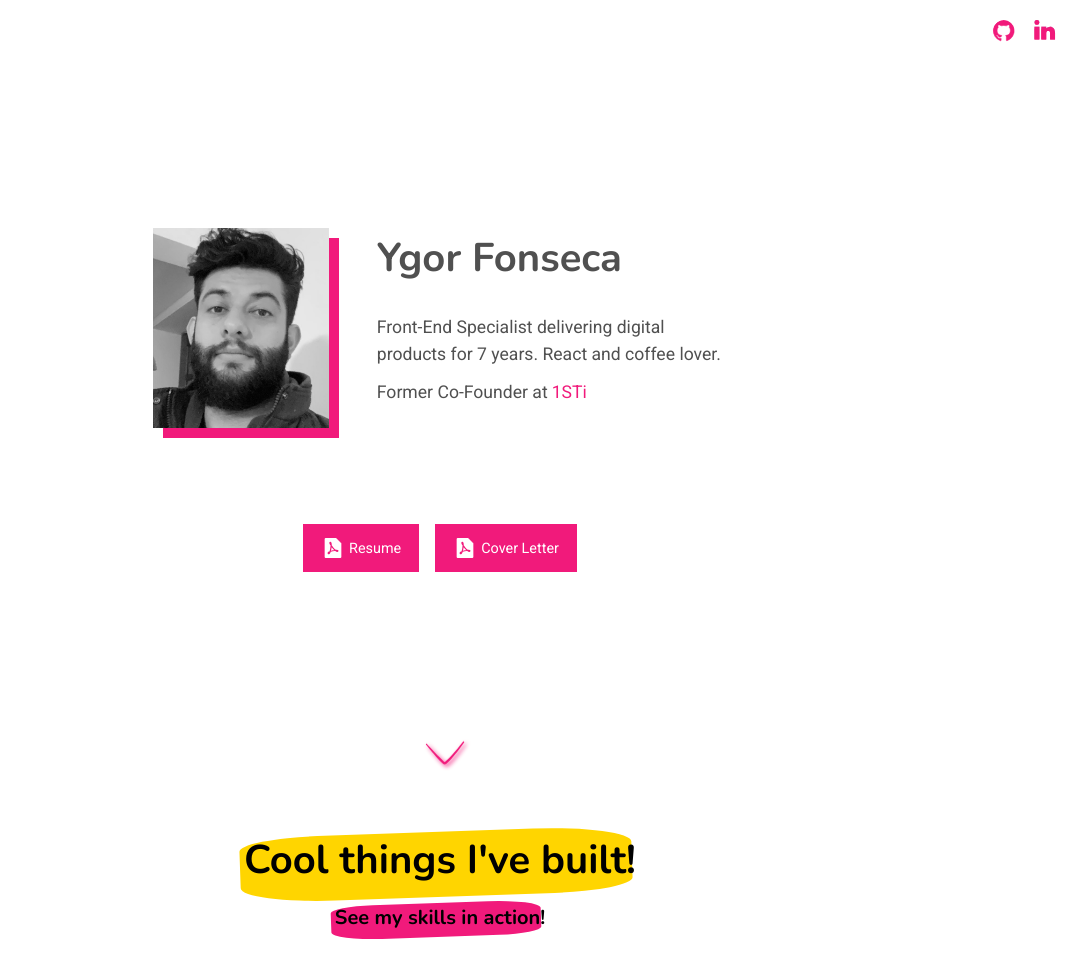
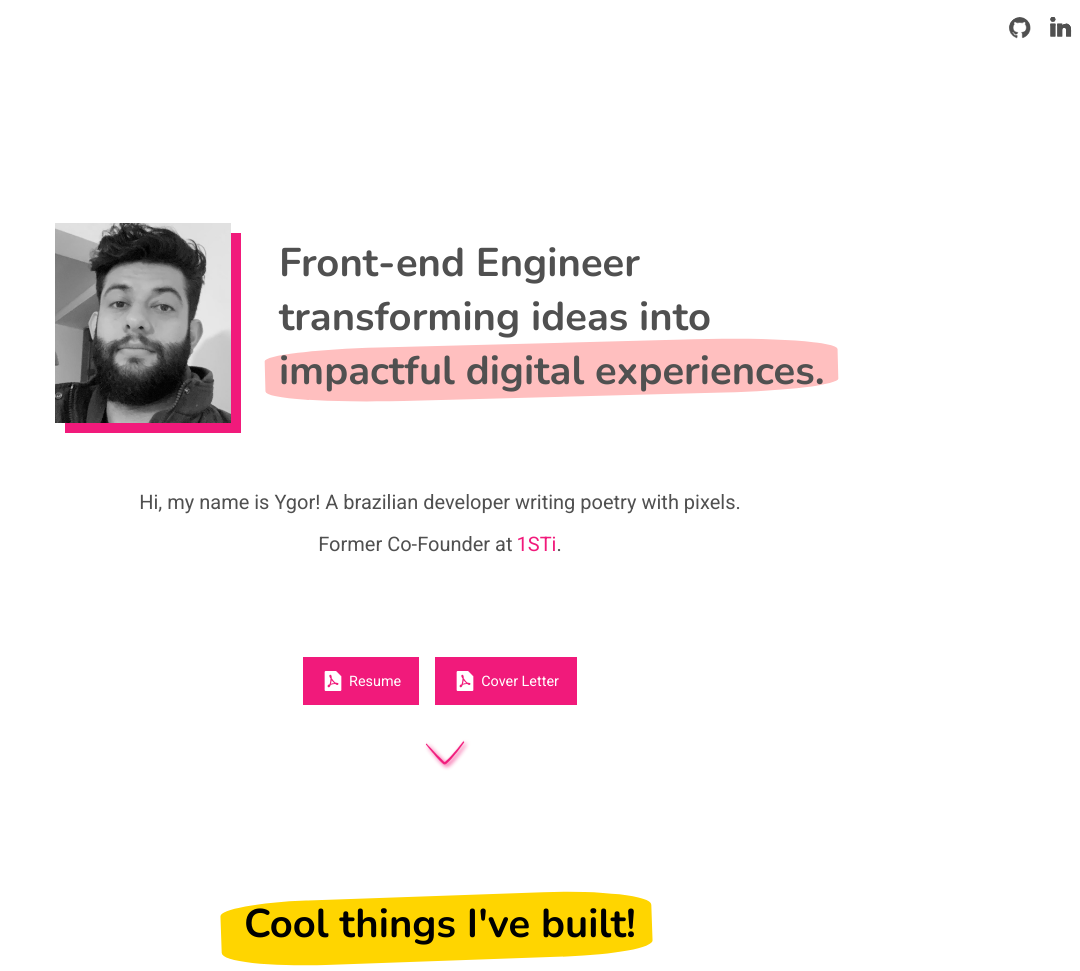
Before and after one commit to ygorlf/ygorfonseca.com, a Gatsby site: page / in a window 1280 px wide. Shown: the top 971 px of the page, without its empty margins (200-1280 px from the left). Built offline with nearby package versions, Linux system fonts and the light colour scheme; Gatsby itself is replaced by a stand-in of ours.

Commit message:
Making the UX more Aesthetic

```diff
--- a/src/components/github.tsx
+++ b/src/components/github.tsx
@@ -9,15 +9,15 @@ const Github = () => (
     viewBox="0 0 48 48"
   >
     <path
-      fill="#F11A7B"
+      fill="#505050"
       d="M23.5.904a20.788 20.788 0 0 0-6.571 40.518c1.038.181 1.367-.428 1.367-.978 0-.497.011-1.875 0-3.615-5.785 1.255-6.98-2.739-6.98-2.739a5.501 5.501 0 0 0-2.307-3.041c-1.887-1.291.141-1.265.141-1.265a4.364 4.364 0 0 1 3.185 2.14 4.425 4.425 0 0 0 6.049 1.728 4.429 4.429 0 0 1 1.32-2.769c-4.615-.528-9.469-2.31-9.469-10.279a8.039 8.039 0 0 1 2.142-5.579 7.459 7.459 0 0 1 .202-5.501s1.748-.559 5.716 2.133a19.673 19.673 0 0 1 10.412 0c3.977-2.69 5.71-2.133 5.71-2.133a7.466 7.466 0 0 1 .206 5.501 8.03 8.03 0 0 1 2.139 5.582c0 7.99-4.861 9.745-9.492 10.257a4.93 4.93 0 0 1 1.423 3.832v5.756c0 .555.336 1.17 1.392.969A20.788 20.788 0 0 0 23.5.904Z"
     />
     <path
-      fill="#F11A7B"
+      fill="#505050"
       d="M12.202 10.73a9.147 9.147 0 0 1 .378-1.206 3.386 3.386 0 0 1 1.546.105 20.647 20.647 0 0 1 18.751 0 3.37 3.37 0 0 1 1.542-.107c.154.392.28.795.378 1.206a20.758 20.758 0 0 1 9.219 14.281 20.788 20.788 0 1 0-41.045 0 20.761 20.761 0 0 1 9.231-14.279Z"
     />
     <path
-      stroke="#F11A7B"
+      stroke="#505050"
       strokeLinecap="round"
       strokeLinejoin="round"
       d="M23.5.904a20.788 20.788 0 0 0-6.571 40.518c1.038.181 1.367-.428 1.367-.978 0-.497.011-1.875 0-3.615-5.785 1.255-6.98-2.739-6.98-2.739a5.501 5.501 0 0 0-2.307-3.041c-1.887-1.291.141-1.265.141-1.265a4.364 4.364 0 0 1 3.185 2.14 4.425 4.425 0 0 0 6.049 1.728 4.429 4.429 0 0 1 1.32-2.769c-4.615-.528-9.469-2.31-9.469-10.279a8.039 8.039 0 0 1 2.142-5.579 7.459 7.459 0 0 1 .202-5.501s1.748-.559 5.716 2.133a19.673 19.673 0 0 1 10.412 0c3.977-2.69 5.71-2.133 5.71-2.133a7.466 7.466 0 0 1 .206 5.501 8.03 8.03 0 0 1 2.139 5.582c0 7.99-4.861 9.745-9.492 10.257a4.93 4.93 0 0 1 1.423 3.832v5.756c0 .555.336 1.17 1.392.969A20.788 20.788 0 0 0 23.5.904v0Z"
--- a/src/components/linkedin.tsx
+++ b/src/components/linkedin.tsx
@@ -10,15 +10,15 @@ const Linkedin = () => (
   >
     <path
       // fill="#66e1ff"
-      fill="#F11A7B"
+      fill="#505050"
       d="M12.729 18.604H2.937v25.458h9.792V18.604ZM30.354 26.438a3.917 3.917 0 0 0-3.917 3.917v13.708h-9.792V18.605h9.792v2.908a12.351 12.351 0 0 1 7.814-2.928c5.801 0 9.811 4.308 9.811 12.445v13.033H34.27V30.355a3.917 3.917 0 0 0-3.917-3.917ZM7.833 14.688a4.896 4.896 0 1 0 0-9.792 4.896 4.896 0 0 0 0 9.792Z"
     />
     <path
-      fill="#c2f3ff"
+      fill="#505050"
       d="M12.729 18.604H2.937v3.946h9.792v-3.946ZM34.251 18.585a12.355 12.355 0 0 0-7.814 2.926v-2.907h-9.792v3.946h6.884a2.908 2.908 0 0 1 2.909 2.908 12.351 12.351 0 0 1 7.814-2.928c5.801 0 9.811 4.299 9.811 12.445v-3.946c0-8.147-4.011-12.445-9.811-12.445ZM7.833 8.842a4.896 4.896 0 0 1 4.475 2.922 4.896 4.896 0 1 0-8.95 0 4.896 4.896 0 0 1 4.475-2.922Z"
     />
     <path
-      fill="#F11A7B"
+      fill="#505050"
       strokeLinecap="round"
       strokeLinejoin="round"
       d="M12.729 44.063H2.937V18.605h9.792v25.458Zm17.625-17.625a3.917 3.917 0 0 0-3.917 3.917v13.708h-9.792V18.605h9.792v2.908a12.351 12.351 0 0 1 7.814-2.928c5.801 0 9.811 4.308 9.811 12.445v13.033H34.27V30.355a3.917 3.917 0 0 0-3.917-3.917v0ZM12.729 9.792a4.896 4.896 0 1 1-9.792 0 4.896 4.896 0 0 1 9.792 0Z"
--- a/src/pages/index.tsx
+++ b/src/pages/index.tsx
@@ -14,27 +14,61 @@ import Arrow from '../components/arrow';
 import Github from '../components/github';
 import Linkedin from '../components/linkedin';
 
+const TitleAnimation = keyframes`
+  0% {
+    width: 0
+  }
+  100% {
+    width: 100%;
+  }
+`;
+
+const SubTitleAnimation = keyframes`
+  0% {
+    width: 0
+  }
+  100% {
+    width: 70%;
+  }
+`;
+
+const Header = styled.header`
+  display: flex;
+  justify-content: end;
+  align-items: center;
+  width: 100%;
+  height: 4rem;
+`;
+
+const SocialLinks = styled.ul`
+  display: flex;
+  align-items: center;
+  padding: 0;
+  list-style: none;
+`;
+
+const SocialLink = styled.a`
+  display: inline-block;
+  margin: 0 0.5rem;
+`;
+
 const About = styled.section`
   display: flex;
   justify-content: center;
   align-items: center;
   flex-direction: column;
-  width: 100vw;
+  width: 100%;
   height: 100vh;
 `;
 
 const InnerContainer = styled.div`
-  display: flex;
-  justify-content: center;
-  align-items: center;
-  width: 50%;
   max-width: 1110px;
   margin: 0 auto;
 `;
 
 const Intro = styled.div`
   display: flex;
-  flex-direction: column;
+  align-items: center;
 `;
 
 const Me = styled.img`
@@ -45,6 +79,24 @@ const Me = styled.img`
   box-shadow: 10px 10px 0 #F11A7B;
 `;
 
+const Marker = styled.span`
+  position: relative;
+`;
+
+const MarkerHighlight = styled.marker`
+  display: inline-block;
+  position: absolute;
+  top: -1px;
+  left: -2.5%;
+  width: 105%;
+  height: 100%;;
+  border-radius: 20% 25% 20% 24%;
+  transform: rotate(-1.5deg);
+  background: #FFBFBF;
+  animation: ${TitleAnimation} 0.6s 1 alternate ease-in;
+  z-index: -1;
+`;
+
 const Title = styled.h1`
   margin: 0;
   margin-bottom: 0.75rem;
@@ -53,9 +105,11 @@ const Title = styled.h1`
 `;
 
 const Paragraph = styled.p`
-  max-width: 350px;
+  width: 100%;
+  margin: 4rem auto 0;
   color: #505050;
-  font: 400 1.1rem 'Roboto', sans-serif;
+  text-align: center;
+  font: 400 1.25rem 'Roboto', sans-serif;
   line-height: 1.5;
 `;
 
@@ -71,21 +125,6 @@ const PreviousCompany = styled.a`
   &:hover {
     border-bottom: 2px solid #F11A7B;
   }
-`;
-
-const SocialLinks = styled.ul`
-  position: absolute;
-  top: 0.25rem;
-  right: 1rem;
-  display: flex;
-  align-items: center;
-  padding: 0;
-  list-style: none;
-`;
-
-const SocialLink = styled.a`
-  display: inline-block;
-  margin: 0 0.5rem;
 `;
 
 const Documents = styled.div`
@@ -156,27 +195,9 @@ const ProjectsSection = styled.section`
   display: flex;
   align-items: center;
   flex-direction: column;
-  width: 100vw;
+  width: 100%;
   height: 100vh;
   padding: 0 0 4rem;
-`;
-
-const TitleAnimation = keyframes`
-  0% {
-    width: 0
-  }
-  100% {
-    width: 100%;
-  }
-`;
-
-const SubTitleAnimation = keyframes`
-  0% {
-    width: 0
-  }
-  100% {
-    width: 70%;
-  }
 `;
 
 const TitleGroup = styled.hgroup`
@@ -197,15 +218,14 @@ const Highliter = styled.span`
   display: none;
   position: absolute;
   top: -1px;
-  left: -1px;
-  width: 100%;
+  left: -5%;
+  width: 110%;
   height: 120%;
   margin-left: -3px;
   margin-right: -3px;
   background: #ffd500;
   transform: rotate(-2deg);
   border-radius: 20% 25% 20% 24%;
-  padding: 10px 3px 3px 10px;
   animation: ${TitleAnimation} 0.6s 1 alternate ease-in;
   z-index: -1;
 `;
@@ -214,15 +234,14 @@ const SubHighliter = styled.span`
   display: none;
   position: absolute;
   top: -1px;
-  left: -1px;
-  width: 100%;
+  left: -5%;
+  width: 110%;
   height: 125%;
   margin-left: -3px;
   margin-right: -3px;
-  background: #F11A7B;
+  background: #FFBFBF;
   transform: rotate(-2deg);
   border-radius: 20% 25% 20% 24%;
-  padding: 10px 3px 3px 10px;
   animation: ${SubTitleAnimation} 0.6s 1 alternate ease-in;
   z-index: -1;
 `;
@@ -246,7 +265,7 @@ const ProjectItem = styled.div`
 
 const ProjectImage = styled.img`
   display: inline-block;
-  width: 75%;
+  height: 50vh;
   border-radius: 5px;
   border: 2px solid #ffd500;
 `;
@@ -259,39 +278,23 @@ const ProjectInfo = styled.div`
 
 const ProjectName = styled.a`
   margin: 2rem 0 1.25rem;
-  color: #000;
+  color: #F11A7B;
   cursor: pointer;
   text-decoration: underline;
   font: 700 1.5rem 'Nunito', sans-serif;
 `;
 
 const ProjectDescription = styled.p`
+  width: 70%;
   margin: 0;
   color: #000;
   font: 400 1rem 'Roboto', sans-serif;
-`;
-
-const TagsList = styled.ul`
-  display: flex;
-  flex-wrap: wrap;
-  list-style: none;
-  padding: 0;
-`;
-
-const Tag = styled.li`
-  margin: 0 0.5rem;
-  padding: 0.5rem;
-  color: #fff;
-  font: 400 0.95rem 'Montserrat', sans-serif;
-  border-radius: 1rem;
-  background: #6528F7;
+  line-height: 1.5;
 `;
 
 const IndexPage: React.FC<PageProps> = () => {
   const projectTitleRef = useRef<HTMLHeadingElement>(null);
-  const projectSubtitleRef = useRef<HTMLHeadingElement>(null);
   const highliterRef = useRef<HTMLSpanElement>(null);
-  const subHighliterRef = useRef<HTMLSpanElement>(null);
 
   const getWorkExperience = () => {
     const currentYear = new Date().getFullYear();
@@ -306,9 +309,8 @@ const IndexPage: React.FC<PageProps> = () => {
 
           if (intersecting) {
             setTimeout(() => {
-              if (highliterRef.current && subHighliterRef.current) {
+              if (highliterRef.current) {
                 highliterRef.current.style.display = 'block';
-                subHighliterRef.current.style.display = 'block';
               }
             }, 300);
           }
@@ -326,38 +328,8 @@ const IndexPage: React.FC<PageProps> = () => {
   }, []);
 
   return (
-    <main>
-      <Helmet>
-        <link rel="preconnect" href="https://fonts.googleapis.com" />
-        <link rel="preconnect" href="https://fonts.gstatic.com" crossorigin />
-        <link href="https://fonts.googleapis.com/css2?family=Nunito:wght@400;700&display=swap" rel="stylesheet" />
-
-        <link rel="preconnect" href="https://fonts.googleapis.com" />
-        <link rel="preconnect" href="https://fonts.gstatic.com" crossorigin />
-        <link href="https://fonts.googleapis.com/css2?family=Nunito:wght@400;700&family=Roboto:wght@400;700&display=swap" rel="stylesheet" />
-      </Helmet>
-      <About>
-        <InnerContainer>
-          <Me src={me} />
-          <Intro>
-            <Title>
-              Ygor Fonseca
-            </Title>
-            <Paragraph>
-              Front-End Specialist delivering digital products for {getWorkExperience()} years. React and coffee lover.
-              <br />
-              <PreviousJob>
-                Former Co-Founder at
-                <PreviousCompany
-                  href="https://www.1sti.com.br/"
-                  target='_blank'
-                >
-                  1STi
-                </PreviousCompany>
-              </PreviousJob>
-            </Paragraph>
-          </Intro>
-        </InnerContainer>
+    <>
+      <Header>
         <SocialLinks>
           <SocialLink
             href='https://github.com/ygorlf/'
@@ -372,6 +344,43 @@ const IndexPage: React.FC<PageProps> = () => {
             <Linkedin />
           </SocialLink>
         </SocialLinks>
+      </Header>
+      <main>
+        <Helmet>
+          <meta lang='en-us' />
+          <meta charSet='utf-8' />
+          <link rel="preconnect" href="https://fonts.googleapis.com" />
+          <link rel="preconnect" href="https://fonts.gstatic.com" crossorigin />
+          <link href="https://fonts.googleapis.com/css2?family=Nunito:wght@400;700&display=swap" rel="stylesheet" />
+
+          <link rel="preconnect" href="https://fonts.googleapis.com" />
+          <link rel="preconnect" href="https://fonts.gstatic.com" crossorigin />
+          <link href="https://fonts.googleapis.com/css2?family=Nunito:wght@400;700&family=Roboto:wght@400;700&display=swap" rel="stylesheet" />
+        </Helmet>
+        <About>
+          <InnerContainer>
+            <Intro>
+              <Me src={me} />
+              <Title>
+                Front-end Engineer <br /> transforming ideas into <br /> <Marker>impactful digital experiences<MarkerHighlight />.</Marker>
+              </Title>
+            </Intro>
+            <Paragraph>
+              {/* BR - &#127463;&#127479;*/}
+              {/* US - &#127482;&#127480; */}
+              Hi, my name is Ygor! A brazilian developer writing poetry with pixels.
+              <br />
+              <PreviousJob>
+                Former Co-Founder at
+                <PreviousCompany
+                  href="https://www.1sti.com.br/"
+                  target='_blank'
+                >
+                  1STi
+                </PreviousCompany>.
+              </PreviousJob>
+            </Paragraph>
+          </InnerContainer>
           <Documents>
             <DocumentLink
               href='/resume.pdf'
@@ -399,10 +408,6 @@ const IndexPage: React.FC<PageProps> = () => {
               Cool things I've built!
               <Highliter ref={highliterRef} />
             </ProjectTitle>
-          <Slogan ref={projectSubtitleRef}>
-            See my skills in action!
-            <SubHighliter ref={subHighliterRef} />
-          </Slogan>
           </TitleGroup>
 
           <ProjectItem>
@@ -410,12 +415,14 @@ const IndexPage: React.FC<PageProps> = () => {
             <ProjectInfo>
               <ProjectName target='_blank' href='https://stycker.netlify.app/'>Stycker</ProjectName>
               <ProjectDescription>
-              An elegant board built in react, mobx and HTML5 Canvas.
+                Fancy whiteboard where performance meets simplicity, beautifully built using top tier technology like html5 canvas,
+                react, mobx and a little bit of math. &#128151;
               </ProjectDescription>
             </ProjectInfo>
           </ProjectItem>
         </ProjectsSection>
       </main>
+    </>
   )
 }
 
```
Lines whose indentation alone changed are shown as unchanged.
